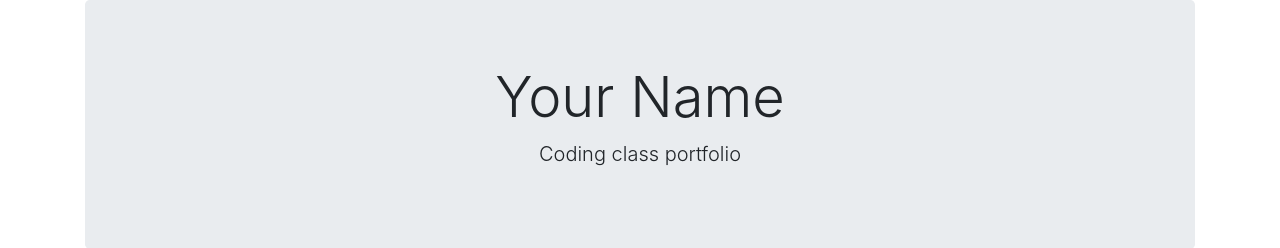
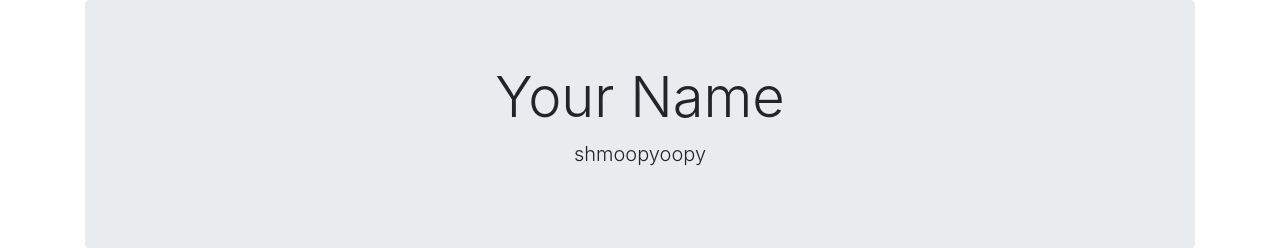
Before and after one commit to chloerreynolds/Sample-Template, a plain HTML site: page index.html in a window 1280 px wide. Shown: the top 248 px of the page. Drawn offline with nearby package versions, Linux system fonts and the light colour scheme.

Commit message:
made shmoopyoopy

```diff
--- a/index.html
+++ b/index.html
@@ -13,7 +13,7 @@
 
         <header class="jumbotron text-center d-flex justify-content-center align-items-center flex-column">
             <h1 class="display-4">Your Name</h1>
-            <p class="lead">Coding class portfolio</p>
+            <p class="lead">shmoopyoopy</p>
         </header>
 
         <div class="row justify-content-center">
```
